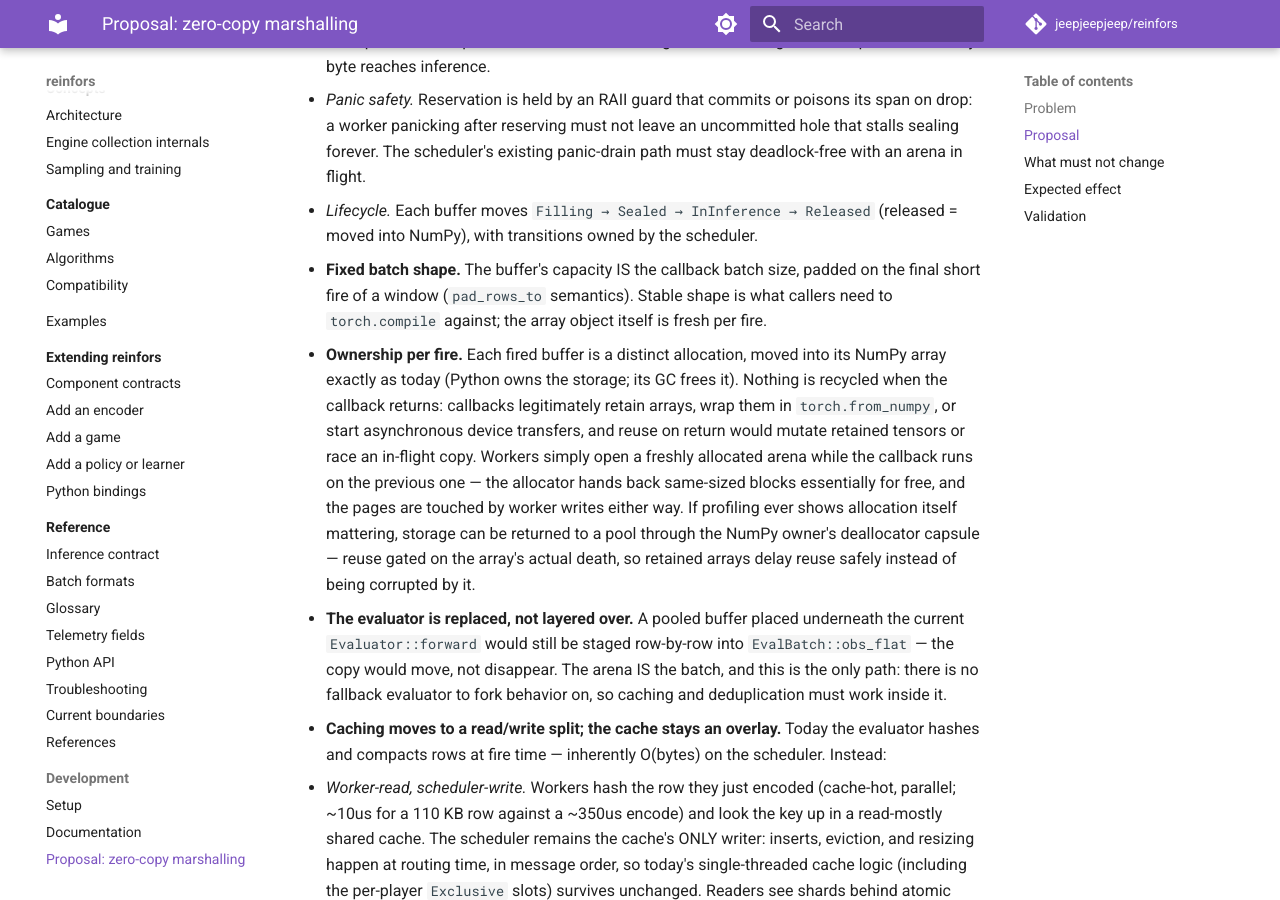
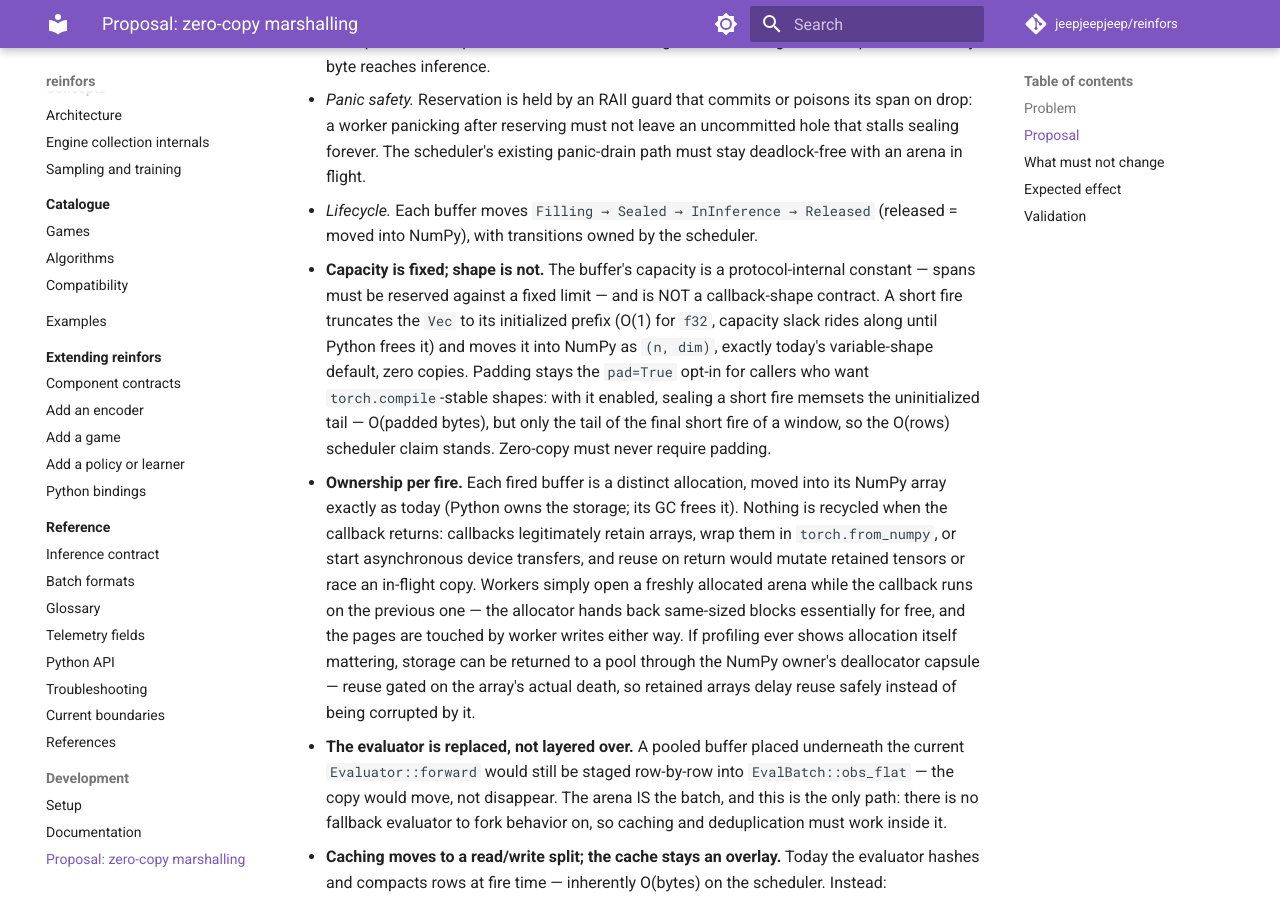
Before and after one commit to jeepjeepjeep/reinfors, an MkDocs documentation site: the page built from docs/development/scheduler-zero-copy.md, in a window 1280 px wide and 900 px high, scrolled down 1765 px. Built offline with MkDocs 1.6.1 and Material for MkDocs 9.7.7, drawn with Linux system fonts in a browser that asks for light colours; comment, search, counter and statistics services are not loaded.

Commit message:
proposal: capacity fixed, shape opt-in via pad; truncate-then-move short fires

```diff
--- a/docs/development/scheduler-zero-copy.md
+++ b/docs/development/scheduler-zero-copy.md
@@ -85,10 +85,16 @@ scheduler: GIL + infer(batch)            scheduler: count reservations; when the
    - *Lifecycle.* Each buffer moves `Filling → Sealed → InInference → Released`
      (released = moved into NumPy), with transitions owned by the scheduler.
 
-3. **Fixed batch shape.** The buffer's capacity IS the callback batch size, padded
-   on the final short fire of a window (`pad_rows_to` semantics). Stable shape is
-   what callers need to `torch.compile` against; the array object itself is fresh
-   per fire.
+3. **Capacity is fixed; shape is not.** The buffer's capacity is a
+   protocol-internal constant — spans must be reserved against a fixed limit —
+   and is NOT a callback-shape contract. A short fire truncates the `Vec` to its
+   initialized prefix (O(1) for `f32`, capacity slack rides along until Python
+   frees it) and moves it into NumPy as `(n, dim)`, exactly today's
+   variable-shape default, zero copies. Padding stays the `pad=True` opt-in for
+   callers who want `torch.compile`-stable shapes: with it enabled, sealing a
+   short fire memsets the uninitialized tail — O(padded bytes), but only the
+   tail of the final short fire of a window, so the O(rows) scheduler claim
+   stands. Zero-copy must never require padding.
 4. **Ownership per fire.** Each fired buffer is a distinct allocation, moved into
    its NumPy array exactly as today (Python owns the storage; its GC frees it).
    Nothing is recycled when the callback returns: callbacks legitimately retain
```
